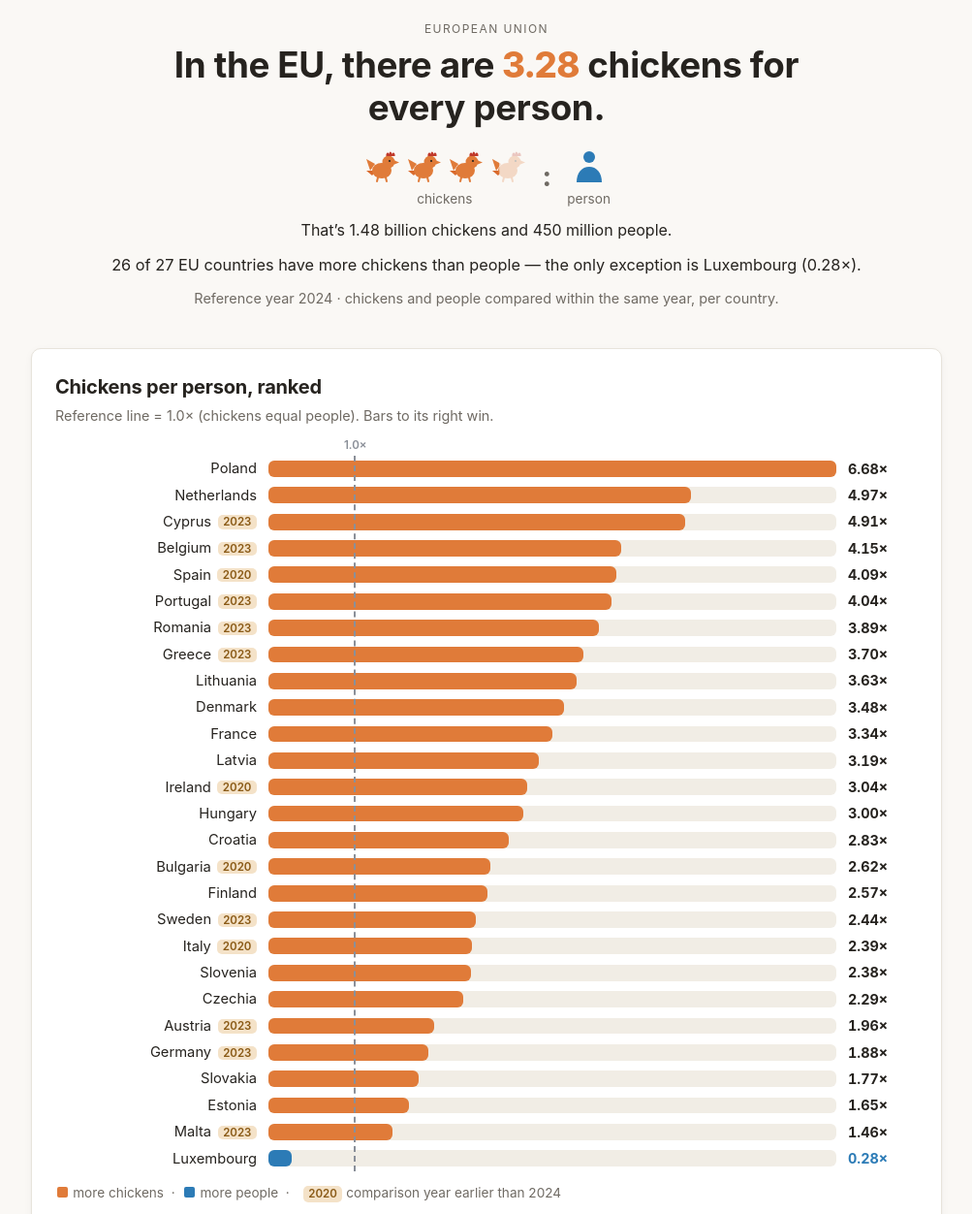
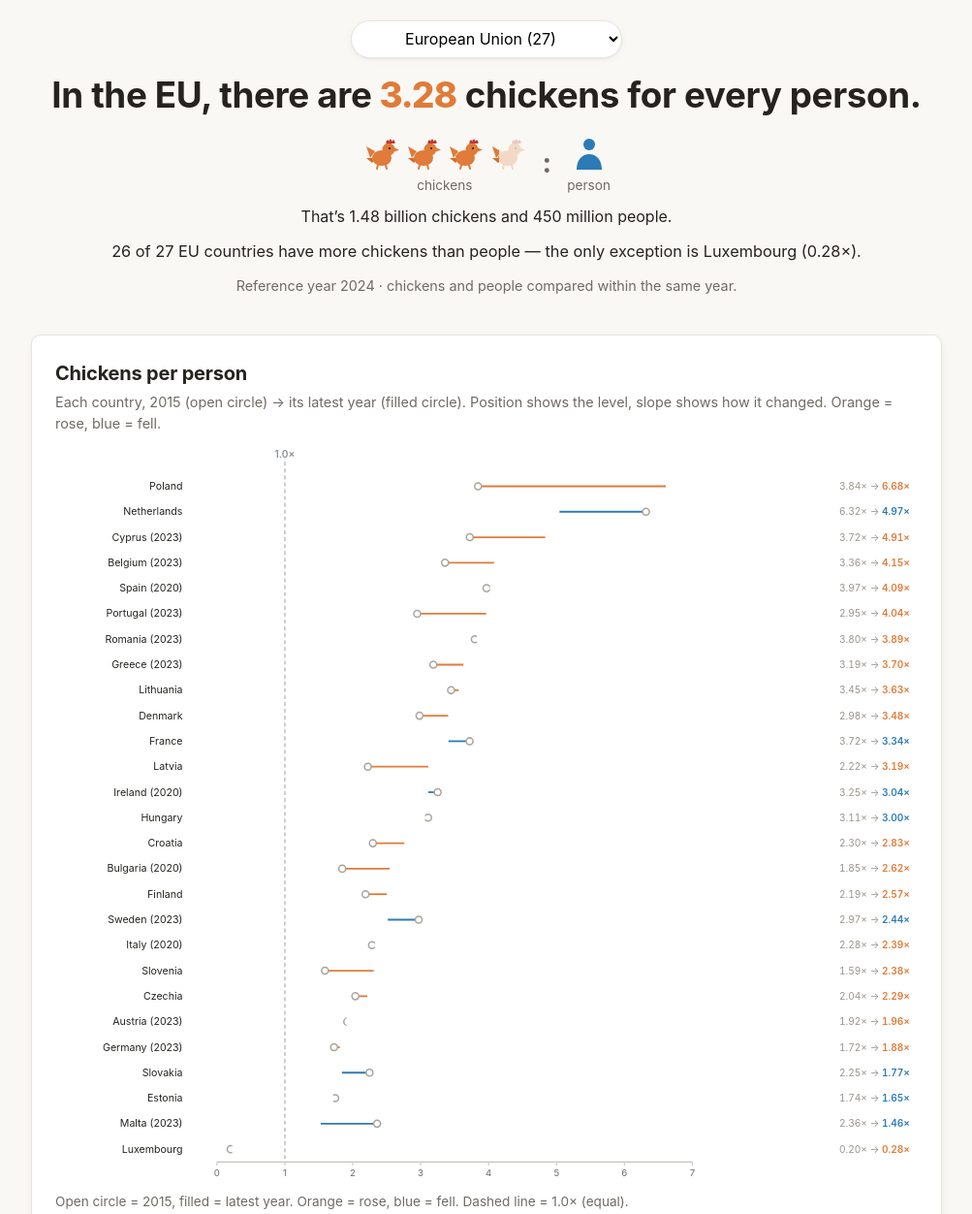
Before and after one commit to gi-coi/chicken-vs-people, a plain HTML site: page dashboard/index.html in a window 1280 px wide. Shown: the part 140-1392 px from the top of the page at 97% size, without its empty margins (138-1141 px from the left). Drawn offline with Linux system fonts and the light colour scheme.

Commit message:
Restructure: single ratio view, accordion table, country selector
- Remove the ranked bar chart (the by-the-numbers comparison); the slopegraph
  becomes the single 'Chickens per person' view (position = level, slope =
  change).
- Put the full country table into a click-to-expand <details> accordion.
- Add a country dropdown in the hero: selecting a country updates the
  headline, the chicken-per-person pictogram, and the totals, and highlights
  that country in the slopegraph (others dimmed).
- Bump the script cache-busting version.

```diff
--- a/dashboard/index.css
+++ b/dashboard/index.css
@@ -76,16 +76,24 @@ main {
   padding: 1.5rem 0 1rem;
   text-align: center;
 }
-.hero__kicker {
-  margin: 0;
-  text-transform: uppercase;
-  letter-spacing: 0.12em;
-  font-size: 0.75rem;
-  color: var(--muted);
+.hero__picker { display: block; margin: 0 0 1rem; }
+.hero__picker select {
+  font: inherit;
+  padding: 0.45rem 0.8rem;
+  border: 1px solid var(--line);
+  border-radius: 999px;
+  background: #fff;
+  max-width: 280px;
+  width: 100%;
+  text-align: center;
+  cursor: pointer;
+  box-shadow: var(--shadow);
 }
+.hero__picker select:focus { outline: 2px solid var(--lose); outline-offset: 1px; }
+
 .hero__headline {
-  margin: 0.35rem auto 0;
-  max-width: 24em;
+  margin: 0 auto;
+  max-width: 26em;
   font-size: clamp(1.5rem, 3.6vw, 2.3rem);
   font-weight: 700;
   letter-spacing: -0.01em;
@@ -147,150 +155,9 @@ main {
 .panel__head { margin-bottom: 0.5rem; }
 .panel__head h2 { margin: 0; font-size: 1.25rem; letter-spacing: -0.01em; }
 .panel__head p { margin: 0.25rem 0 0; font-size: 0.9rem; }
-.panel__head--row {
-  display: flex;
-  align-items: center;
-  justify-content: space-between;
-  gap: 1rem;
-  flex-wrap: wrap;
-}
 .panel.note { background: #fffdf9; }
 
-.search {
-  font: inherit;
-  padding: 0.45rem 0.75rem;
-  border: 1px solid var(--line);
-  border-radius: 8px;
-  min-width: 220px;
-}
-.search:focus { outline: 2px solid var(--lose); outline-offset: 1px; }
-
-/* ---- Bar chart (current ratio, ranked) ---- */
-.barchart {
-  position: relative;
-  padding-top: 1.4rem; /* room for the "1.0x" threshold label */
-}
-.bar-list {
-  list-style: none;
-  margin: 0;
-  padding: 0;
-}
-.bar-row {
-  display: grid;
-  grid-template-columns: 13rem 1fr 4.5rem;
-  align-items: center;
-  gap: 0.75rem;
-  padding: 0.18rem 0;
-}
-.bar-label {
-  font-size: 0.92rem;
-  text-align: right;
-  overflow-wrap: break-word;
-  line-height: 1.25;
-}
-.bar-track {
-  position: relative;
-  height: 1.05rem;
-  background: #f1ede5;
-  border-radius: 6px;
-  overflow: visible;
-}
-.bar {
-  position: absolute;
-  top: 0;
-  bottom: 0;
-  left: 0;
-  border-radius: 6px;
-  background: var(--win);
-}
-.bar-row.is-lose .bar { background: var(--lose); }
-.bar-value {
-  font-variant-numeric: tabular-nums;
-  font-weight: 700;
-  font-size: 0.9rem;
-  color: var(--ink);
-}
-.bar-row.is-lose .bar-value { color: var(--lose); }
-
-.barchart__threshold {
-  position: absolute;
-  top: 1.4rem;
-  bottom: 0;
-  width: 0;
-  border-left: 2px dashed var(--threshold);
-  z-index: 2;
-  pointer-events: none;
-}
-.barchart__threshold-label {
-  position: absolute;
-  top: -1.15rem;
-  left: 0;
-  transform: translateX(-50%);
-  font-size: 0.72rem;
-  color: var(--threshold);
-  white-space: nowrap;
-  font-weight: 600;
-}
-
-/* ---- Top 5 (people / chickens) ---- */
-.top5-grid {
-  display: grid;
-  grid-template-columns: 1fr 1fr;
-  gap: 2.5rem;
-  margin-top: 0.75rem;
-}
-.top5__title {
-  display: flex;
-  align-items: center;
-  gap: 0.4rem;
-  margin: 0 0 0.5rem;
-  font-size: 0.85rem;
-  font-weight: 700;
-  text-transform: uppercase;
-  letter-spacing: 0.05em;
-  color: var(--muted);
-}
-.top5__title .legend-dot { margin: 0; }
-.top5-list {
-  list-style: none;
-  margin: 0;
-  padding: 0;
-}
-.top5-row {
-  display: grid;
-  grid-template-columns: 8.5rem 1fr 4.5rem;
-  align-items: center;
-  gap: 0.6rem;
-  padding: 0.22rem 0;
-}
-.top5-label {
-  font-size: 0.9rem;
-  text-align: right;
-  line-height: 1.2;
-}
-.top5-track {
-  position: relative;
-  height: 1rem;
-  background: #f1ede5;
-  border-radius: 5px;
-}
-.top5-bar {
-  position: absolute;
-  top: 0;
-  bottom: 0;
-  left: 0;
-  border-radius: 5px;
-}
-.top5-bar--people { background: var(--lose); }
-.top5-bar--chicken { background: var(--win); }
-.top5-value {
-  font-size: 0.85rem;
-  font-weight: 700;
-  font-variant-numeric: tabular-nums;
-  text-align: right;
-}
-
-/* ---- Slopegraph (change in chickens-per-person) ---- */
+/* ---- Slopegraph ---- */
 .slopechart { margin-top: 0.75rem; }
 .slope__svg {
   width: 100%;
@@ -341,8 +208,6 @@ main {
   vertical-align: baseline;
   margin: 0 0.1rem;
 }
-.legend-dot--win { background: var(--win); }
-.legend-dot--lose { background: var(--lose); }
 .legend-dot--up { background: var(--up); }
 .legend-dot--down { background: var(--down); }
 .legend-dot--start {
@@ -352,25 +217,42 @@ main {
 }
 .legend-dot--end { background: #a9a49b; border-radius: 50%; }
 
-.year-badge {
-  display: inline-block;
-  margin-left: 0.4rem;
-  padding: 0 0.35rem;
-  border-radius: 5px;
-  background: var(--badge-bg);
-  color: var(--badge-ink);
-  font-size: 0.72rem;
+/* ---- Accordion / table ---- */
+.accordion summary {
+  cursor: pointer;
+  font-size: 1.25rem;
   font-weight: 600;
-  vertical-align: 0.05em;
+  letter-spacing: -0.01em;
+  list-style: none;
+  display: flex;
+  align-items: center;
+  gap: 0.5rem;
 }
+.accordion summary::-webkit-details-marker { display: none; }
+.accordion summary::before {
+  content: '\25B8';
+  color: var(--muted);
+  font-size: 0.9rem;
+  transition: transform 0.15s ease;
+}
+.accordion[open] summary::before { transform: rotate(90deg); }
+.accordion__body { margin-top: 0.9rem; }
 
-/* ---- Table ---- */
+.search {
+  font: inherit;
+  padding: 0.45rem 0.75rem;
+  border: 1px solid var(--line);
+  border-radius: 8px;
+  min-width: 220px;
+  margin-bottom: 0.75rem;
+}
+.search:focus { outline: 2px solid var(--lose); outline-offset: 1px; }
+
 .table-wrap { overflow-x: auto; }
 .table {
   width: 100%;
   border-collapse: collapse;
   font-size: 0.92rem;
-  margin-top: 0.5rem;
 }
 .table th, .table td {
   padding: 0.5rem 0.65rem;
@@ -401,6 +283,18 @@ main {
 
 .table-note { margin-top: 0.75rem; font-size: 0.85rem; }
 
+.year-badge {
+  display: inline-block;
+  margin-left: 0.4rem;
+  padding: 0 0.35rem;
+  border-radius: 5px;
+  background: var(--badge-bg);
+  color: var(--badge-ink);
+  font-size: 0.72rem;
+  font-weight: 600;
+  vertical-align: 0.05em;
+}
+
 /* ---- Footer ---- */
 .footer {
   max-width: 980px;
@@ -411,9 +305,7 @@ main {
 }
 
 @media (max-width: 640px) {
-  .bar-row { grid-template-columns: 9.5rem 1fr 3.6rem; gap: 0.5rem; }
-  .top5-grid { grid-template-columns: 1fr; gap: 1.25rem; }
-  .bar-label { font-size: 0.82rem; }
   .hero__headline { font-size: 1.3rem; }
+  .picto { width: 32px; height: 32px; }
   .table th, .table td { padding: 0.4rem 0.45rem; font-size: 0.85rem; }
 }
--- a/dashboard/index.html
+++ b/dashboard/index.html
@@ -5,7 +5,7 @@
   <meta name="viewport" content="width=device-width, initial-scale=1" />
   <title>Chickens vs People — EU</title>
   <meta name="description" content="Which EU countries have more chickens than people?" />
-  <link rel="stylesheet" href="index.css?v=3" />
+  <link rel="stylesheet" href="index.css" />
 </head>
 <body>
   <svg width="0" height="0" style="position:absolute" aria-hidden="true">
@@ -25,7 +25,6 @@
         <circle cx="20" cy="13" r="6" fill="#2c7bb6"/>
         <path d="M7 39 C7 29 12.5 23 20 23 C27.5 23 33 29 33 39 Z" fill="#2c7bb6"/>
       </symbol>
-      <clipPath id="clip-chicken-frac"><rect x="0" y="0" width="11.2" height="40"/></clipPath>
     </defs>
   </svg>
 
@@ -45,19 +44,14 @@
 
   <main id="app" hidden>
     <section class="hero">
-      <p class="hero__kicker">European Union</p>
-      <p class="hero__headline">In the EU, there are <span id="hero-ratio" class="hero__big">3.28</span>&nbsp;chickens for every&nbsp;person.</p>
-      <div class="pictogram" role="img" aria-label="3.28 chickens for every person">
+      <label class="hero__picker">
+        <select id="country-select" aria-label="Select a country"></select>
+      </label>
+      <p class="hero__headline">In <span id="hero-who">the EU</span>, there are
+        <span id="hero-ratio" class="hero__big">3.28</span>&nbsp;chickens for every&nbsp;person.</p>
+      <div class="pictogram" role="img" aria-label="chickens for every person">
         <div class="pictogram__side">
-          <div class="pictogram__icons">
-            <svg class="picto" viewBox="0 0 40 40"><use href="#icon-chicken"/></svg>
-            <svg class="picto" viewBox="0 0 40 40"><use href="#icon-chicken"/></svg>
-            <svg class="picto" viewBox="0 0 40 40"><use href="#icon-chicken"/></svg>
-            <svg class="picto" viewBox="0 0 40 40" aria-label="about 0.28 of a chicken">
-              <g opacity="0.25"><use href="#icon-chicken"/></g>
-              <g clip-path="url(#clip-chicken-frac)"><use href="#icon-chicken"/></g>
-            </svg>
-          </div>
+          <div class="pictogram__icons" id="pictogram-icons"></div>
           <span class="pictogram__cap">chickens</span>
         </div>
         <span class="pictogram__sep">:</span>
@@ -75,43 +69,12 @@
 
     <section class="panel">
       <div class="panel__head">
-        <h2>Chickens per person, ranked</h2>
-        <p class="muted">Reference line = 1.0&times; (chickens equal people). Bars to its right win.</p>
-      </div>
-      <div id="barchart" class="barchart" role="img"
-           aria-label="Bar chart of chickens per person by EU country"></div>
-      <p class="muted chart-note">
-        <span class="legend-dot legend-dot--win"></span> more chickens &nbsp;&middot;&nbsp;
-        <span class="legend-dot legend-dot--lose"></span> more people &nbsp;&middot;&nbsp;
-        <span class="year-badge">2020</span> comparison year earlier than 2024
-      </p>
-    </section>
-
-    <section class="panel">
-      <div class="panel__head">
-        <h2>Biggest, by the numbers</h2>
-        <p class="muted">Top 5 EU countries by population and by chicken stock (each country's latest common year).</p>
-      </div>
-      <div class="top5-grid">
-        <div class="top5">
-          <h3 class="top5__title"><span class="legend-dot legend-dot--lose"></span> People</h3>
-          <div id="top5-people"></div>
-        </div>
-        <div class="top5">
-          <h3 class="top5__title"><span class="legend-dot legend-dot--win"></span> Chickens</h3>
-          <div id="top5-chickens"></div>
-        </div>
-      </div>
-    </section>
-
-    <section class="panel">
-      <div class="panel__head">
-        <h2>How chickens per person changed</h2>
-        <p class="muted">Each country, 2015 &rarr; its latest year. Open circle = 2015, filled = latest.
-          Orange = rose, blue = fell.</p>
+        <h2>Chickens per person</h2>
+        <p class="muted">Each country, 2015 (open circle) &rarr; its latest year (filled circle). Position
+          shows the level, slope shows how it changed. Orange = rose, blue = fell.</p>
       </div>
       <div id="slopechart" class="slopechart" role="img"
-           aria-label="Change in chickens per person, 2015 to latest, by EU country"></div>
+           aria-label="Chickens per person, 2015 to latest, by EU country"></div>
       <p class="muted chart-note">
         <span class="legend-dot legend-dot--up"></span> ratio rose &nbsp;&middot;&nbsp;
         <span class="legend-dot legend-dot--down"></span> ratio fell &nbsp;&middot;&nbsp;
@@ -121,11 +84,11 @@
     </section>
 
     <section class="panel">
-      <div class="panel__head panel__head--row">
-        <h2>All EU countries</h2>
+      <details class="accordion">
+        <summary>All EU countries (27)</summary>
+        <div class="accordion__body">
           <input id="search" class="search" type="search" placeholder="Search countries&hellip;"
                  autocomplete="off" aria-label="Search countries" />
-      </div>
           <div class="table-wrap">
             <table id="table" class="table">
               <thead>
@@ -143,6 +106,8 @@
           </div>
           <p class="muted table-note">Click a column header to sort. A year badge marks a country whose
             chicken figure is from before 2024 (its FAOSTAT series ends there).</p>
+        </div>
+      </details>
     </section>
 
     <section class="panel note">
--- a/dashboard/index.js
+++ b/dashboard/index.js
@@ -3,7 +3,7 @@
 // chicken-vs-people dashboard (EU-27 focus)
 // Heavy lifting (cleaning, aggregation, growth, formatting decisions) happens in
 // scripts/prepare.py. This file only fetches the packaged JSON and renders it,
-// plus simple filter/sort interactions.
+// plus simple filter/sort/select interactions.
 
 const DATA_URL = 'data/chickens_people.json';
 
@@ -12,7 +12,7 @@ const state = {
   sortKey: 'ratio',
   sortDir: -1, // -1 = descending, 1 = ascending
   query: '',
-  maxRatio: 1,
+  selected: 'EU', // 'EU' or a country geo code
 };
 
 const $ = (sel) => document.querySelector(sel);
@@ -37,12 +37,6 @@ function fmtBig(n) {
   return fmtInt(n);
 }
 
-function fmtCompact(n) {
-  if (n >= 1e9) return (n / 1e9).toFixed(2).replace(/\.?0+$/, '') + 'B';
-  if (n >= 1e6) return (n / 1e6).toFixed(1).replace(/\.0$/, '') + 'M';
-  return fmtInt(n);
-}
-
 // ---- load ----
 function showLoadError(err) {
   const banner = $('#load-error');
@@ -58,25 +52,74 @@ async function loadData() {
 
 const euRows = () => state.data.rows.filter((r) => r.is_eu);
 
+// ---- the currently selected entity (EU aggregate or a country) ----
+function selectedEntity() {
+  if (state.selected === 'EU') {
+    const eu = state.data.eu_total;
+    return { isEU: true, name: 'EU', ratio: eu.ratio, chickens: eu.chickens, population: eu.population, year: eu.year };
+  }
+  const r = euRows().find((x) => x.geo === state.selected);
+  return { isEU: false, geo: r.geo, name: r.name, ratio: r.ratio, chickens: r.chickens, population: r.population, year: r.year };
+}
+
+function displayName(name) {
+  if (name === 'EU') return 'the EU';
+  if (name === 'Netherlands') return 'the Netherlands';
+  return name;
+}
+
+// ---- render: pictogram (floor(ratio) chickens + a fractional one) ----
+function renderPictogram(ratio) {
+  const full = Math.floor(ratio);
+  const frac = ratio - full;
+  const icons = [];
+  for (let i = 0; i < full; i++) {
+    icons.push('<svg class="picto" viewBox="0 0 40 40"><use href="#icon-chicken"/></svg>');
+  }
+  if (frac > 0.02) {
+    const w = (frac * 40).toFixed(1);
+    icons.push(
+      '<svg class="picto" viewBox="0 0 40 40" aria-label="' + frac.toFixed(2) + ' of a chicken">' +
+        '<defs><clipPath id="frac-clip"><rect x="0" y="0" width="' + w + '" height="40"/></clipPath></defs>' +
+        '<g opacity="0.25"><use href="#icon-chicken"/></g>' +
+        '<g clip-path="url(#frac-clip)"><use href="#icon-chicken"/></g>' +
+      '</svg>'
+    );
+  }
+  $('#pictogram-icons').innerHTML = icons.join('');
+}
+
 // ---- render: hero ----
-function renderHero(d) {
+function renderHero() {
+  const d = state.data;
+  const ent = selectedEntity();
+  $('#hero-who').textContent = displayName(ent.name);
+  $('#hero-ratio').textContent = fmtRatio(ent.ratio);
+  renderPictogram(ent.ratio);
+  $('#hero-eu').textContent =
+    'That\u2019s ' + fmtBig(ent.chickens) + ' chickens and ' + fmtBig(ent.population) + ' people.';
+
+  if (ent.isEU) {
     const rows = euRows();
     const winners = rows.filter((r) => r.more_chickens_than_people);
     const losers = rows.filter((r) => !r.more_chickens_than_people);
-  const eu = d.eu_total;
-  $('#hero-ratio').textContent = fmtRatio(eu.ratio);
-  $('#hero-eu').textContent = eu
-    ? 'That\u2019s ' + fmtBig(eu.chickens) + ' chickens and ' + fmtBig(eu.population) + ' people.'
-    : '';
     $('#hero-countline').textContent =
       winners.length + ' of ' + rows.length + ' EU countries have more chickens than people' +
       (losers.length
         ? ' \u2014 the only exception is ' +
           losers.map((l) => l.name + ' (' + fmtRatio(l.ratio) + '\u00d7)').join(', ') + '.'
         : '.');
+    $('#hero-countline').hidden = false;
+  } else {
+    $('#hero-countline').hidden = true;
+  }
+
+  const yearNote = (!ent.isEU && ent.year !== d.reference_year)
+    ? 'Chickens from ' + ent.year + ' (latest available). '
+    : '';
   $('#hero-meta').textContent =
-    'Reference year ' + d.reference_year +
-    ' \u00b7 chickens and people compared within the same year, per country.';
+    'Reference year ' + d.reference_year + ' \u00b7 ' + yearNote +
+    'chickens and people compared within the same year.';
 }
 
 // ---- render: scope / notes ----
@@ -97,64 +140,9 @@ function yearBadge(r, d) {
   return '<span class="year-badge" title="' + escapeHtml(r.data_note) + '">' + r.year + '</span>';
 }
 
-// ---- render: bar chart (current ratio, ranked) ----
-function renderBars(d) {
-  const rows = euRows();
-  state.maxRatio = Math.max.apply(null, rows.map((r) => r.ratio));
-  const chart = $('#barchart');
-  const lis = rows.map((r) => {
-    const width = (r.ratio / state.maxRatio) * 100;
-    const cls = r.more_chickens_than_people ? 'is-win' : 'is-lose';
-    return (
-      '<li class="bar-row ' + cls + '" data-geo="' + r.geo + '">' +
-        '<span class="bar-label">' + escapeHtml(r.name) + yearBadge(r, d) + '</span>' +
-        '<span class="bar-track"><span class="bar" style="width:' + width.toFixed(2) + '%"></span></span>' +
-        '<span class="bar-value">' + fmtRatio(r.ratio) + '\u00d7</span>' +
-      '</li>'
-    );
-  }).join('');
-  chart.innerHTML =
-    '<div class="barchart__threshold"><span class="barchart__threshold-label">1.0\u00d7</span></div>' +
-    '<ul class="bar-list">' + lis + '</ul>';
-  layoutThreshold();
-}
-
-function layoutThreshold() {
-  const chart = $('#barchart');
-  const track = chart.querySelector('.bar-track');
-  const line = chart.querySelector('.barchart__threshold');
-  if (!track || !line) return;
-  const c = chart.getBoundingClientRect();
-  const t = track.getBoundingClientRect();
-  line.style.left = (t.left - c.left + t.width * (1 / state.maxRatio)) + 'px';
-}
-
-// ---- render: top 5 (people / chickens) ----
-function renderTop5(d) {
-  const rows = euRows();
-  const byPeople = rows.slice().sort((a, b) => b.population - a.population).slice(0, 5);
-  const byChickens = rows.slice().sort((a, b) => b.chickens - a.chickens).slice(0, 5);
-
-  function list(items, field, cls) {
-    const max = Math.max.apply(null, items.map((i) => i[field]));
-    return items.map((r) => {
-      const w = (r[field] / max) * 100;
-      return (
-        '<li class="top5-row">' +
-          '<span class="top5-label">' + escapeHtml(r.name) + '</span>' +
-          '<span class="top5-track"><span class="top5-bar ' + cls + '" style="width:' + w.toFixed(1) + '%"></span></span>' +
-          '<span class="top5-value">' + fmtCompact(r[field]) + '</span>' +
-        '</li>'
-      );
-    }).join('');
-  }
-
-  $('#top5-people').innerHTML = '<ul class="top5-list">' + list(byPeople, 'population', 'top5-bar--people') + '</ul>';
-  $('#top5-chickens').innerHTML = '<ul class="top5-list">' + list(byChickens, 'chickens', 'top5-bar--chicken') + '</ul>';
-}
-
-// ---- render: slopegraph (change in chickens-per-person, 2015 -> latest) ----
-function renderSlopeChart(d) {
+// ---- render: slopegraph (level + change in chickens-per-person) ----
+function renderSlopeChart() {
+  const d = state.data;
   const byYear = {};
   for (const t of d.timeseries) (byYear[t.geo] = byYear[t.geo] || {})[t.year] = t;
 
@@ -163,9 +151,9 @@ function renderSlopeChart(d) {
     const p0 = num(t0 && t0.population);
     const c0 = num(t0 && t0.chickens);
     const r0 = (p0 && c0) ? c0 / p0 : null;
-    return { name: r.name, year: r.year, r0: r0, r1: r.ratio, delta: r0 !== null ? r.ratio - r0 : null };
+    return { geo: r.geo, name: r.name, year: r.year, r0: r0, r1: r.ratio, delta: r0 !== null ? r.ratio - r0 : null };
   }).filter((it) => it.delta !== null)
-    .sort((a, b) => b.r1 - a.r1); // sorted by latest ratio (matches the ranked bars)
+    .sort((a, b) => b.r1 - a.r1); // sorted by latest ratio
 
   const axisMax = Math.ceil(Math.max.apply(null, items.map((i) => i.r1)));
   const n = items.length;
@@ -176,6 +164,7 @@ function renderSlopeChart(d) {
   const x = (r) => x0 + (r / axisMax) * (x1 - x0);
   const y = (i) => topPad + i * rowH + rowH / 2;
 
+  const highlight = state.selected; // 'EU' (none) or a geo
   const parts = [];
   items.forEach((it, i) => {
     const yy = y(i);
@@ -184,7 +173,9 @@ function renderSlopeChart(d) {
     const col = dir === 'up' ? C_ORANGE : (dir === 'down' ? C_BLUE : [140, 140, 140]);
     const rgb = 'rgb(' + col.join(',') + ')';
     const name = it.name + (it.year !== d.reference_year ? ' (' + it.year + ')' : '');
+    const dim = (highlight !== 'EU' && it.geo !== highlight) ? 0.18 : 1;
     parts.push(
+      '<g opacity="' + dim + '">' +
         '<line class="slope-line" x1="' + xa.toFixed(1) + '" y1="' + yy + '" x2="' + xb.toFixed(1) + '" y2="' + yy + '" stroke="' + rgb + '"/>' +
         '<circle class="slope-dot" cx="' + xa.toFixed(1) + '" cy="' + yy + '" r="3.5"/>' +
         '<circle class="slope-dot slope-dot--end" cx="' + xb.toFixed(1) + '" cy="' + yy + '" r="4.5" fill="' + rgb + '"/>' +
@@ -192,7 +183,8 @@ function renderSlopeChart(d) {
         '<text class="slope-vals" x="' + textX + '" y="' + (yy + 3.5) + '" text-anchor="end">' +
           it.r0.toFixed(2) + '\u00d7 \u2192 ' +
           '<tspan class="slope-vals--end" fill="' + rgb + '">' + it.r1.toFixed(2) + '\u00d7</tspan>' +
-      '</text>'
+        '</text>' +
+      '</g>'
     );
   });
 
@@ -205,7 +197,7 @@ function renderSlopeChart(d) {
 
   $('#slopechart').innerHTML =
     '<svg class="slope__svg" viewBox="0 0 ' + W + ' ' + H + '" role="img" ' +
-      'aria-label="Change in chickens per person, 2015 to latest, by EU country">' +
+      'aria-label="Chickens per person, 2015 to latest, by EU country">' +
       '<line class="slope-threshold" x1="' + xth + '" y1="' + (topPad - 12) + '" x2="' + xth + '" y2="' + (H - bottomPad) + '"/>' +
       '<text class="slope-threshold-label" x="' + xth + '" y="' + (topPad - 16) + '" text-anchor="middle">1.0\u00d7</text>' +
       axis + parts.join('') +
@@ -263,6 +255,21 @@ function updateSortIndicators() {
   });
 }
 
+function buildCountrySelect() {
+  const sel = $('#country-select');
+  const opts = ['<option value="EU">European Union (27)</option>'];
+  for (const r of euRows().slice().sort((a, b) => a.name.localeCompare(b.name))) {
+    opts.push('<option value="' + r.geo + '">' + escapeHtml(r.name) + '</option>');
+  }
+  sel.innerHTML = opts.join('');
+}
+
+function selectCountry(geo) {
+  state.selected = geo;
+  renderHero();
+  renderSlopeChart();
+}
+
 function setupEvents() {
   document.querySelectorAll('#table th[data-sort]').forEach((th) => {
     th.addEventListener('click', () => {
@@ -282,6 +289,10 @@ function setupEvents() {
     state.query = e.target.value.trim();
     renderTableBody();
   });
+
+  $('#country-select').addEventListener('change', (e) => {
+    selectCountry(e.target.value);
+  });
 }
 
 // ---- init ----
@@ -293,15 +304,13 @@ async function init() {
     return;
   }
   $('#app').hidden = false;
-  renderHero(state.data);
-  renderBars(state.data);
-  renderTop5(state.data);
-  renderSlopeChart(state.data);
+  buildCountrySelect();
+  renderHero();
+  renderSlopeChart();
   renderScopeNote(state.data);
   renderTableBody();
   updateSortIndicators();
   setupEvents();
 }
 
-window.addEventListener('resize', layoutThreshold);
 init();
```
Lines whose indentation alone changed are shown as unchanged.
